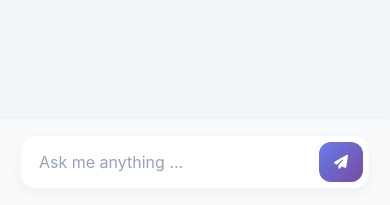
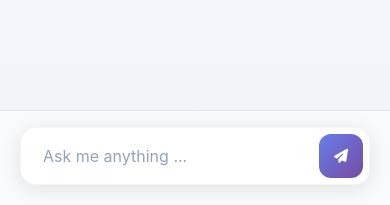
Before and after one commit to anikchand461/AkBot, a FastAPI app: page / in a window 390 px wide. Shown: the part 639-844 px from the top of the page. Run offline with FastAPI, Linux system fonts and the light colour scheme.

Commit message:
interphase issue fixed

```diff
--- a/templates/index.html
+++ b/templates/index.html
@@ -371,23 +371,31 @@
     }
 
     /* Mobile responsiveness */
+
+    /* Mobile responsiveness */
     @media (max-width: 768px) {
       body {
         padding: 0;
         align-items: stretch;
+        height: 100vh;
+        height: 100dvh; /* Dynamic viewport height for mobile */
       }
 
       #chat-container {
         height: 100vh;
+        height: 100dvh;
         max-width: none;
         margin: 0;
         border-radius: 0;
         border: none;
+        display: flex;
+        flex-direction: column;
       }
 
       #chat-header {
         padding: 16px 20px;
         border-radius: 0;
+        flex-shrink: 0;
       }
 
       .bot-avatar {
@@ -403,6 +411,8 @@
       #messages {
         padding: 16px;
         gap: 12px;
+        flex: 1;
+        min-height: 0; /* Important for flex child */
       }
 
       .msg {
@@ -413,22 +423,28 @@
 
       #input-container {
         padding: 16px 20px;
-        padding-bottom: max(16px, env(safe-area-inset-bottom));
+        padding-bottom: max(20px, env(safe-area-inset-bottom) + 4px);
+        flex-shrink: 0;
+        background: rgba(248, 250, 252, 0.95);
+        backdrop-filter: blur(20px);
+        border-top: 1px solid rgba(148, 163, 184, 0.2);
       }
 
       #input-box {
         padding: 6px;
+        box-shadow: 0 4px 20px rgba(0, 0, 0, 0.1);
       }
 
       #query {
-        padding: 10px 12px;
+        padding: 12px 16px;
         font-size: 16px; /* Prevents zoom on iOS */
       }
 
       #send-btn {
-        width: 40px;
-        height: 40px;
+        width: 44px;
+        height: 44px;
         font-size: 14px;
+        min-width: 44px;
       }
     }
 
```
Also changed, not shown: chat_history.db.
